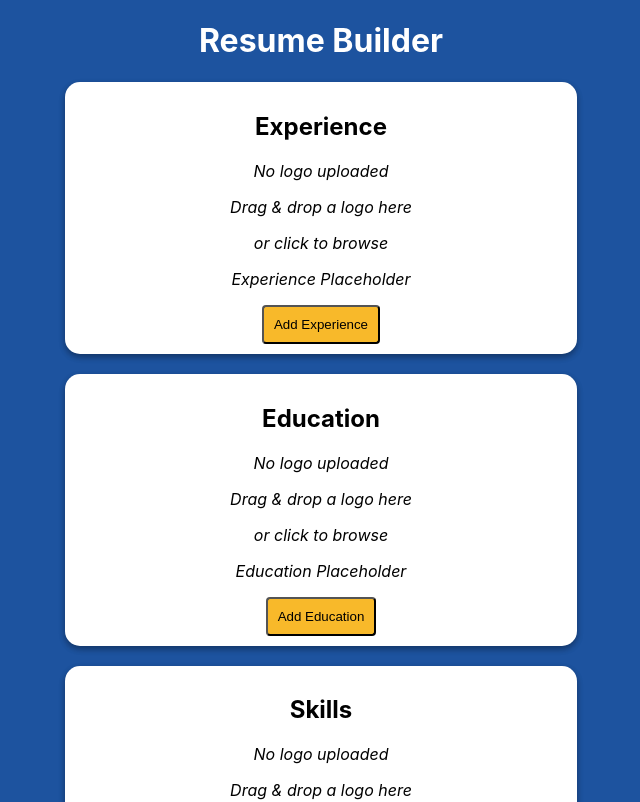
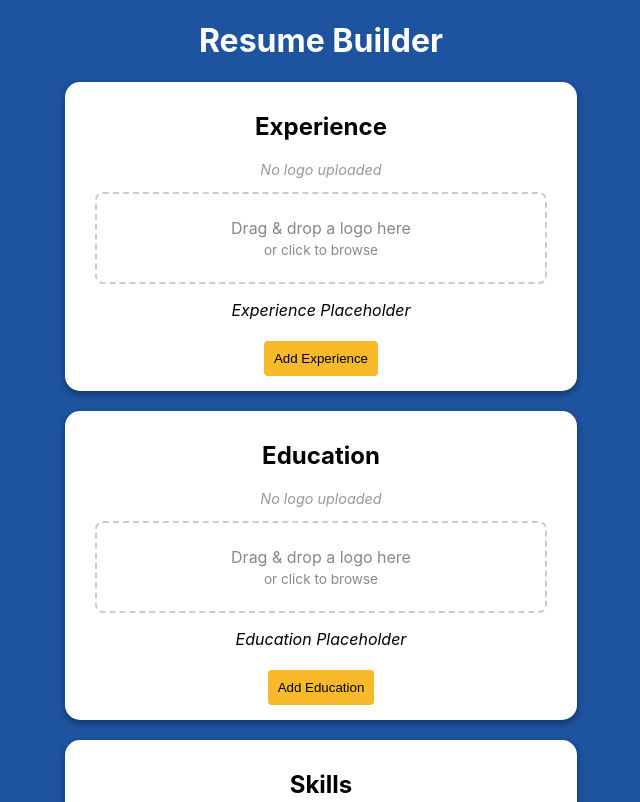
Before and after one commit to jimmyMsh/orientation-project-JS-26.SPR.B, a React (Create React App) app: page / in a window 1280 px wide. Shown: the top 802 px of the page, without its empty margins (319-959 px from the left). Built offline with nearby package versions, Linux system fonts and the light colour scheme.

Commit message:
Add styles for logo dropzone and logo display

```diff
--- a/src/App.css
+++ b/src/App.css
@@ -26,4 +26,88 @@ button {
   padding: 10px;
   border-radius: 4px;
   background-color: rgb(248 185 42);
+  cursor: pointer;
+  border: none;
+  margin: 5px;
 }
+
+/* Logo Dropzone */
+.logoDropzoneWrapper {
+  margin: 10px 20px;
+}
+
+.logoDropzone {
+  border: 2px dashed #ccc;
+  border-radius: 8px;
+  padding: 20px;
+  cursor: pointer;
+  transition: border-color 0.2s, background-color 0.2s;
+}
+
+.logoDropzone:hover {
+  border-color: rgb(29, 83, 159);
+  background-color: #f0f4ff;
+}
+
+.logoDropzoneActive {
+  border-color: rgb(29, 83, 159);
+  background-color: #e8effa;
+}
+
+.logoDropzoneHasImage {
+  border-style: solid;
+  border-color: #ddd;
+}
+
+.logoPlaceholder p {
+  margin: 4px 0;
+  color: #888;
+  font-style: normal;
+}
+
+.logoPlaceholderHint {
+  font-size: 0.85rem;
+}
+
+.logoPreview {
+  display: flex;
+  align-items: center;
+  justify-content: center;
+  gap: 12px;
+}
+
+.logoImage {
+  max-width: 80px;
+  max-height: 80px;
+  object-fit: contain;
+  border-radius: 4px;
+}
+
+.logoRemoveBtn {
+  padding: 6px 12px;
+  font-size: 0.85rem;
+  background-color: #e74c3c;
+  color: white;
+}
+
+.logoRemoveBtn:hover {
+  background-color: #c0392b;
+}
+
+/* Logo Display */
+.logoEmpty {
+  color: #999;
+  font-size: 0.9rem;
+  font-style: italic;
+}
+
+.logoDisplayContainer {
+  margin: 8px 0;
+}
+
+.logoDisplayImage {
+  max-width: 100px;
+  max-height: 100px;
+  object-fit: contain;
+  border-radius: 6px;
+}
```
